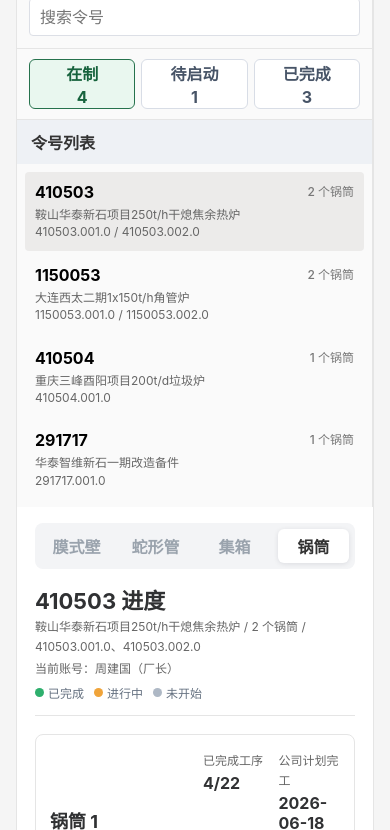
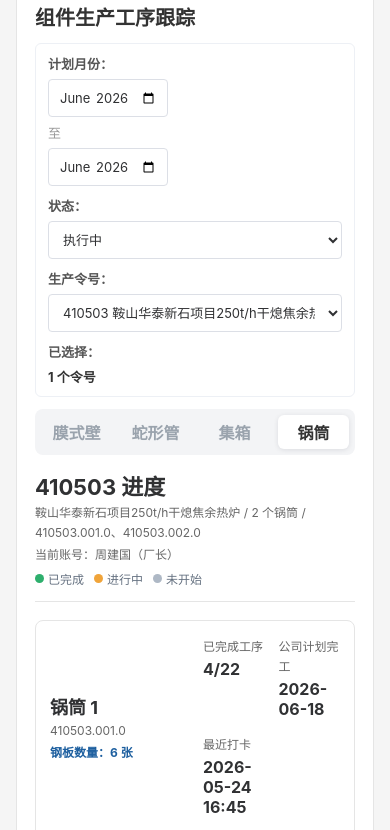
Before and after one commit to cddadada/chuanguo, a website: page dashboard.html in a window 390 px wide. Shown: the part 79-909 px from the top of the page. Drawn offline with Linux system fonts and the light colour scheme.

Commit message:
Update dashboard filters and drum plan date

```diff
--- a/assets/state.js
+++ b/assets/state.js
@@ -227,6 +227,7 @@
         drawingNo: drum.drawingNo,
         drumName: `锅筒 ${index + 1}`,
         plateCount: drum.plateCount,
+        companyPlanDate: drum.companyPlanDate || info.companyPlanDate,
       })),
     };
   }
--- a/assets/styles.css
+++ b/assets/styles.css
@@ -241,7 +241,7 @@ button:disabled {
 
 .drum-row-main {
   display: grid;
-  grid-template-columns: 30px 88px minmax(0, 1fr) 118px auto;
+  grid-template-columns: 30px 88px minmax(0, 1fr) 118px 148px auto;
   gap: 8px;
   align-items: center;
 }
@@ -269,18 +269,21 @@ button:disabled {
   font-weight: 700;
 }
 
-.plate-count-label {
+.plate-count-label,
+.company-plan-label {
   display: grid;
   gap: 4px;
 }
 
-.plate-count-label span {
+.plate-count-label span,
+.company-plan-label span {
   color: #777;
   font-size: 12px;
   line-height: 1;
 }
 
-.plate-count-label .field {
+.plate-count-label .field,
+.company-plan-label .field {
   height: 28px;
 }
 
@@ -584,6 +587,10 @@ button:disabled {
   background: #fff;
 }
 
+.weiwo-content.tracking-content {
+  display: block;
+}
+
 .order-rail {
   border-right: 1px solid #e5e5e5;
   background: #fafafa;
@@ -692,6 +699,107 @@ button:disabled {
 .board {
   min-width: 0;
   padding: 16px 18px;
+}
+
+.tracking-filter-head {
+  display: flex;
+  align-items: center;
+  justify-content: space-between;
+  gap: 16px;
+  margin-bottom: 12px;
+}
+
+.tracking-filter-head strong {
+  display: block;
+  color: #333;
+  font-size: 20px;
+  font-weight: 800;
+}
+
+.tracking-filter-head span {
+  color: #8a94a3;
+  font-size: 12px;
+}
+
+.tracking-alerts {
+  display: flex;
+  gap: 8px;
+}
+
+.tracking-alerts span {
+  display: inline-flex;
+  align-items: center;
+  height: 24px;
+  padding: 0 8px;
+  border-radius: 999px;
+  font-size: 12px;
+  font-weight: 700;
+}
+
+.tracking-alerts .danger {
+  background: #fff1f0;
+  color: #d9363e;
+}
+
+.tracking-alerts .warn {
+  background: #fff7e6;
+  color: #b26a00;
+}
+
+.tracking-filterbar {
+  display: grid;
+  grid-template-columns: minmax(300px, 1.2fr) minmax(180px, 0.65fr) minmax(300px, 1fr) minmax(120px, auto);
+  gap: 10px;
+  align-items: center;
+  margin-bottom: 12px;
+  padding: 10px 12px;
+  border: 1px solid #edf0f5;
+  border-radius: 6px;
+  background: #fff;
+}
+
+.tracking-filterbar label,
+.selected-orders {
+  display: flex;
+  align-items: center;
+  gap: 6px;
+  min-width: 0;
+  color: #333;
+  font-size: 13px;
+  white-space: nowrap;
+}
+
+.tracking-filterbar label > span,
+.selected-orders span {
+  flex: none;
+  color: #555;
+  font-weight: 700;
+}
+
+.tracking-filterbar em {
+  color: #999;
+  font-style: normal;
+}
+
+.month-field {
+  width: 120px;
+}
+
+.select-field {
+  min-width: 0;
+}
+
+#trackingOrderSelect {
+  width: 100%;
+}
+
+.selected-orders {
+  justify-content: flex-end;
+}
+
+.selected-orders strong {
+  color: #333;
+  font-size: 13px;
 }
 
 .flow-component-tabs {
@@ -2269,6 +2377,7 @@ button:disabled {
   .drum-name-fixed,
   .drum-drawing,
   .plate-count-label,
+  .company-plan-label,
   .drum-row-main .btn {
     grid-column: 2;
   }
@@ -2302,6 +2411,19 @@ button:disabled {
     grid-template-columns: 1fr 1fr;
   }
 
+  .tracking-filter-head,
+  .tracking-filterbar {
+    align-items: stretch;
+    grid-template-columns: 1fr;
+  }
+
+  .tracking-filter-head,
+  .tracking-filterbar label,
+  .selected-orders {
+    flex-direction: column;
+    align-items: flex-start;
+  }
+
   .drum-card-head {
     display: grid;
   }
--- a/dashboard.html
+++ b/dashboard.html
@@ -50,17 +50,38 @@
       <span>CG Flow / 生产执行 / 生产工序跟踪 / 锅筒</span>
     </header>
 
-    <section class="weiwo-content">
-      <aside class="order-rail">
-        <div class="rail-search">
-          <input id="orderSearch" class="field" type="search" placeholder="搜索令号">
+    <section class="weiwo-content tracking-content">
+      <section class="board">
+        <div class="tracking-filter-head">
+          <div>
+            <strong>组件生产工序跟踪</strong>
+          </div>
         </div>
-        <div id="orderFilterTabs" class="rail-filter-tabs"></div>
-        <div class="rail-title">令号列表</div>
-        <div id="orderList" class="order-list"></div>
-      </aside>
-
-      <section class="board">
+        <div class="tracking-filterbar">
+          <label>
+            <span>计划月份：</span>
+            <input class="field month-field" type="month" value="2026-06">
+            <em>至</em>
+            <input class="field month-field" type="month" value="2026-06">
+          </label>
+          <label>
+            <span>状态：</span>
+            <select id="trackingStatus" class="field select-field">
+              <option value="在制">执行中</option>
+              <option value="待启动">待启动</option>
+              <option value="已完成">已完工</option>
+              <option value="全部">全部</option>
+            </select>
+          </label>
+          <label>
+            <span>生产令号：</span>
+            <select id="trackingOrderSelect" class="field select-field"></select>
+          </label>
+          <div class="selected-orders">
+            <span>已选择：</span>
+            <strong id="selectedOrderCount">0 个令号</strong>
+          </div>
+        </div>
         <div class="flow-component-tabs">
           <button type="button">膜式壁</button>
           <button type="button">蛇形管</button>
@@ -83,17 +104,18 @@
     let currentOrderFilter = "在制";
     const currentViewer = { name: "周建国", role: "厂长", canViewRecords: true, canAdjustPlan: true };
 
-    const orderSearch = document.getElementById("orderSearch");
-    const orderFilterTabs = document.getElementById("orderFilterTabs");
-    const orderList = document.getElementById("orderList");
+    const trackingStatus = document.getElementById("trackingStatus");
+    const trackingOrderSelect = document.getElementById("trackingOrderSelect");
+    const selectedOrderCount = document.getElementById("selectedOrderCount");
     const boardHead = document.getElementById("boardHead");
     const orderDrumBoards = document.getElementById("orderDrumBoards");
 
     function selectedOrderDrums() {
+      if (!selectedOrderCode) return [];
       const drums = state.drums
         .filter((drum) => drum.production_order_no === selectedOrderCode)
         .sort((a, b) => a.drawing_no.localeCompare(b.drawing_no, "zh-Hans-CN"));
-      return drums.length ? drums : state.drums.slice(0, 1);
+      return drums;
     }
 
     function drumsByOrder() {
@@ -134,33 +156,26 @@
       return "在制";
     }
 
-    function renderOrderList() {
-      const keyword = orderSearch.value.trim();
-      const orders = drumsByOrder().filter((orderDrums) => {
-        const text = orderDrums.map((drum) => `${drum.production_order_no}${drum.project_name}${drum.customer_name}${drum.drawing_no}`).join("");
-        return !keyword || text.includes(keyword);
-      });
-      const filters = ["在制", "待启动", "已完成"];
-      const counts = Object.fromEntries(filters.map((filter) => [filter, orders.filter((orderDrums) => orderGroup(orderDrums) === filter).length]));
-      if (!filters.includes(currentOrderFilter)) currentOrderFilter = filters.find((filter) => counts[filter] > 0) || "在制";
-      orderFilterTabs.innerHTML = filters.map((filter) => `
-        <button class="${currentOrderFilter === filter ? "active" : ""}" type="button" data-order-filter="${filter}">
-          <span>${filter}</span>
-          <b>${counts[filter]}</b>
-        </button>
-      `).join("");
-      const visibleOrders = orders.filter((orderDrums) => orderGroup(orderDrums) === currentOrderFilter);
-      orderList.innerHTML = visibleOrders.length ? visibleOrders.map((orderDrums) => {
+    function filteredOrders() {
+      const orders = drumsByOrder();
+      if (currentOrderFilter === "全部") return orders;
+      return orders.filter((orderDrums) => orderGroup(orderDrums) === currentOrderFilter);
+    }
+
+    function renderTopFilters() {
+      const orders = filteredOrders();
+      if (!orders.some((orderDrums) => orderDrums[0].production_order_no === selectedOrderCode)) {
+        selectedOrderCode = orders[0]?.[0]?.production_order_no || "";
+      }
+      trackingOrderSelect.innerHTML = orders.length ? orders.map((orderDrums) => {
         const first = orderDrums[0];
-        const isActive = first.production_order_no === selectedOrderCode;
         return `
-          <button class="order-item ${isActive ? "active" : ""}" data-order-code="${first.production_order_no}">
-            <strong>${first.production_order_no}<em>${orderDrums.length} 个锅筒</em></strong>
-            <span>${first.project_name}</span>
-            <span>${orderDrums.map((drum) => drum.drawing_no).join(" / ")}</span>
-          </button>
+          <option value="${first.production_order_no}" ${first.production_order_no === selectedOrderCode ? "selected" : ""}>
+            ${first.production_order_no} ${first.project_name}
+          </option>
         `;
-      }).join("") : `<div class="order-empty">当前没有${currentOrderFilter}令号</div>`;
+      }).join("") : `<option value="">请选择</option>`;
+      selectedOrderCount.textContent = selectedOrderCode ? "1 个令号" : "0 个令号";
     }
 
     function renderBoardHead(orderDrums) {
@@ -361,26 +376,21 @@
       if (!state.drums.some((drum) => drum.production_order_no === selectedOrderCode)) {
         selectedOrderCode = state.drums[0] ? state.drums[0].production_order_no : "";
       }
+      renderTopFilters();
       const orderDrums = selectedOrderDrums();
-      renderOrderList();
       renderBoardHead(orderDrums);
       renderDrumBoards(orderDrums);
     }
 
-    orderSearch.addEventListener("input", renderOrderList);
-    orderFilterTabs.addEventListener("click", (event) => {
-      const filter = event.target.closest("[data-order-filter]");
-      if (!filter) return;
-      currentOrderFilter = filter.dataset.orderFilter;
-      renderOrderList();
+    trackingStatus.addEventListener("change", () => {
+      currentOrderFilter = trackingStatus.value;
+      planningDrumId = "";
+      recordsDrumId = "";
+      render();
     });
-    orderList.addEventListener("click", (event) => {
-      const item = event.target.closest("[data-order-code]");
-      if (!item) return;
-      const orderDrums = state.drums
-        .filter((drum) => drum.production_order_no === item.dataset.orderCode)
-        .sort((a, b) => a.drawing_no.localeCompare(b.drawing_no, "zh-Hans-CN"));
-      selectedOrderCode = orderDrums[0] ? orderDrums[0].production_order_no : selectedOrderCode;
+
+    trackingOrderSelect.addEventListener("change", () => {
+      selectedOrderCode = trackingOrderSelect.value || selectedOrderCode;
       planningDrumId = "";
       recordsDrumId = "";
       render();
```
Also changed, not shown: index.html (+4 -3 lines), sop.html (+4 -3 lines), upload.html (+11 -0 lines).
